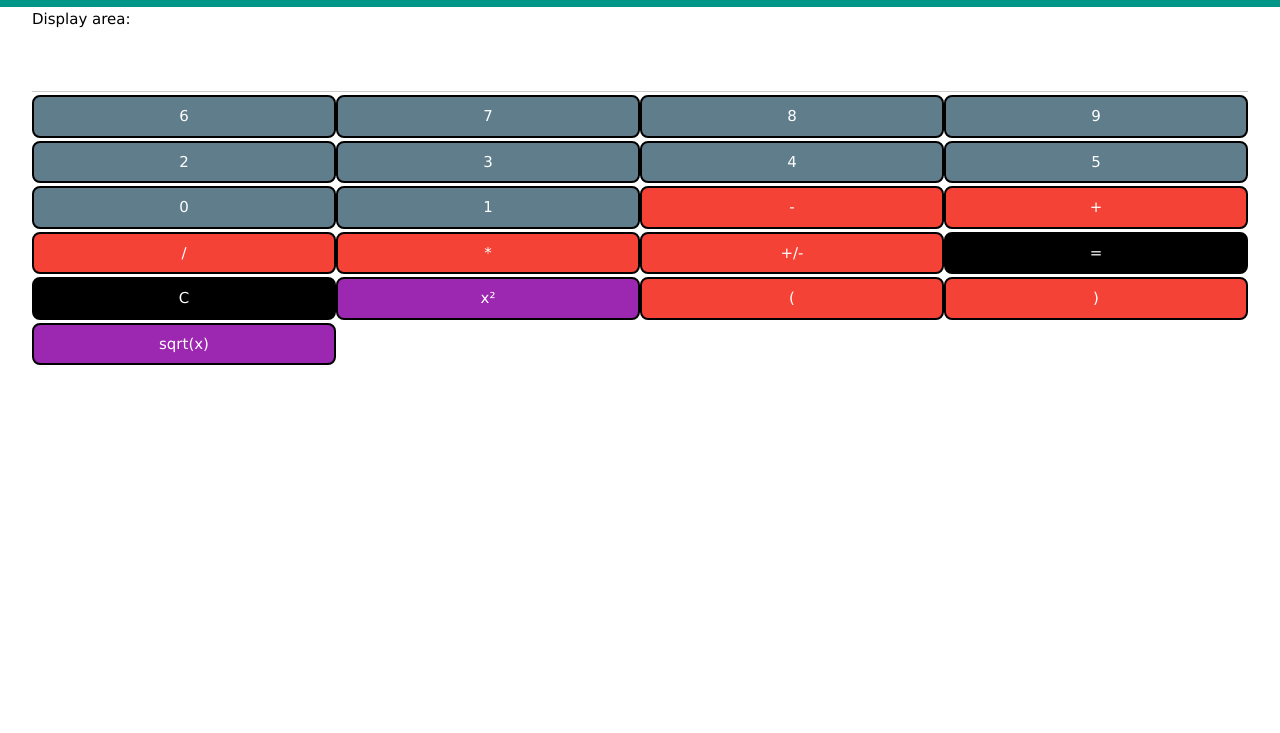
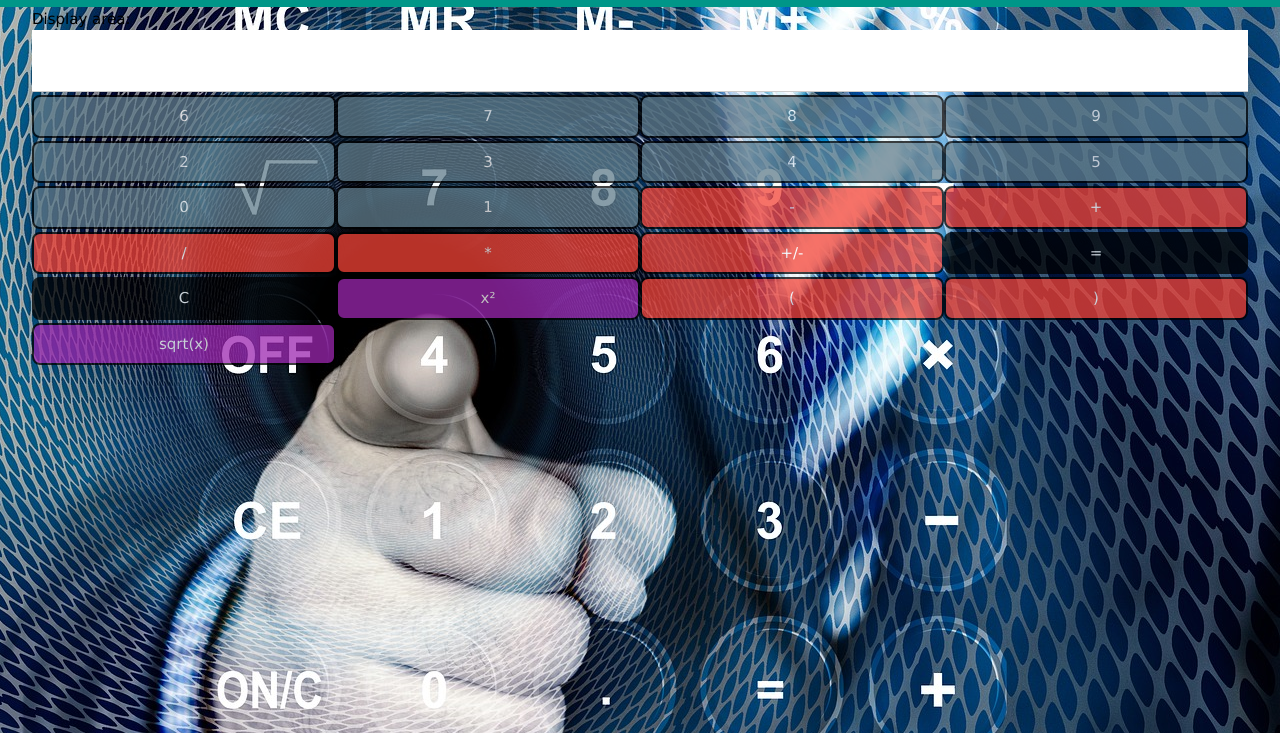
Before and after one commit to christianbender/desk-calculator, a website: page index.html in a window 1280 px wide. Shown: the part 67-800 px from the top of the page. Drawn offline with nearby package versions, Linux system fonts and the light colour scheme.

Commit message:
Add files via upload

```diff
--- a/index.html
+++ b/index.html
@@ -18,7 +18,7 @@
             <h1>Simple desk calculator</h1>
         </div>
     </div>
-    <div class="w3-container">
+    <div id="main-container" class="w3-container">
         <!-- form for the calculator -->
         <form class="w3-container">
             <label>Display area:</label>
--- a/src/style.css
+++ b/src/style.css
@@ -1,4 +1,12 @@
 button {
     margin-top: 3px;
     border: 2px solid black !important;
+    opacity: 0.75;
 }
+
+body {
+    background-image: url("../img/image.jpg");
+    background-repeat: no-repeat;
+    background-position: center;
+    background-attachment: fixed;
+}
```
Also changed, not shown: img/image.jpg (added).
